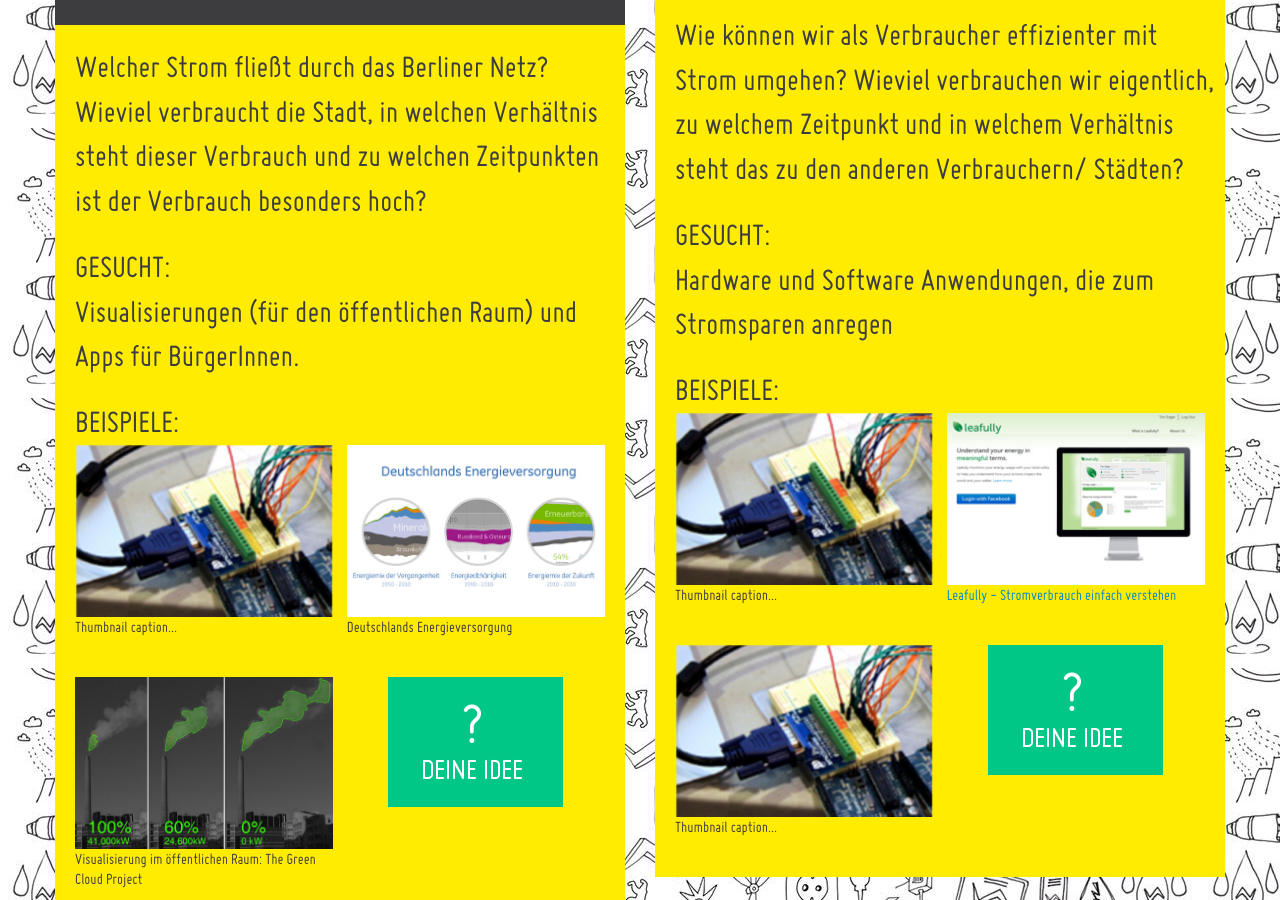
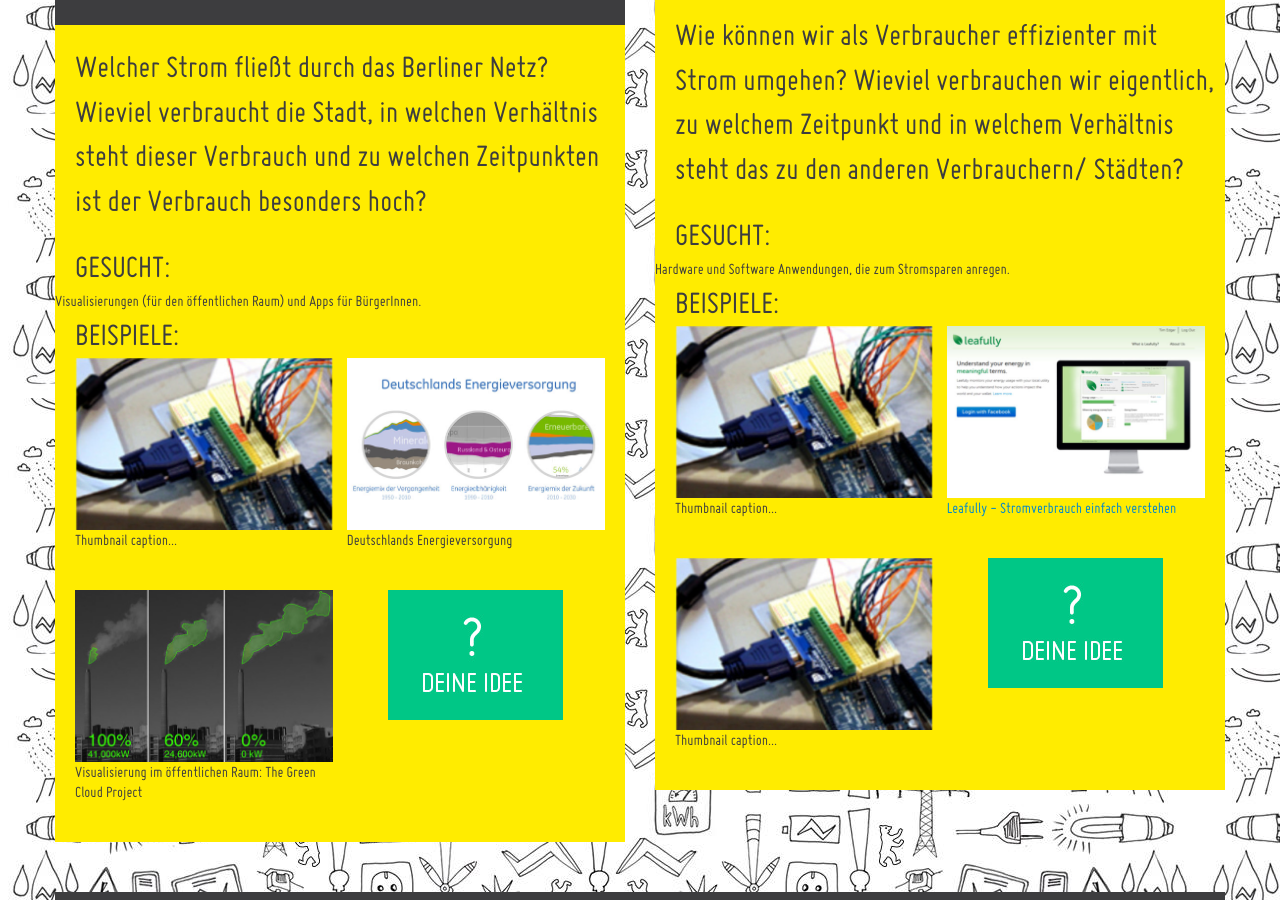
Before and after one commit to okfde/energyhack, a Jekyll site: the page built from index.html, in a window 1280 px wide and 900 px high, scrolled down 952 px. Built offline with Jekyll 4.4.1, drawn with Linux system fonts in a browser that asks for light colours; nearby versions of some CDN libraries.

Commit message:
absatze bearbeitet

```diff
--- a/_includes/challenges.html
+++ b/_includes/challenges.html
@@ -2,8 +2,7 @@
     <div class="span6 color3">
         <div class="heading color1"><b>Challenge 1:</b> Stromversorgung besser verstehen</div>
         <p>Welcher Strom fließt durch das Berliner Netz? Wieviel verbraucht die Stadt, in welchen Verhältnis steht dieser Verbrauch und zu welchen Zeitpunkten ist der Verbrauch besonders hoch?</p>
-        <h4>Gesucht:</h4>
-        <p>Visualisierungen (für den öffentlichen Raum) und Apps für BürgerInnen.</p>
+        <h4>Gesucht:</h4>Visualisierungen (für den öffentlichen Raum) und Apps für BürgerInnen.
         <h4>Beispiele:</h4>
         <ul class="thumbnails">
             <li class="span6">
@@ -37,8 +36,7 @@
     <div class="span6 color3">
         <div class="heading color1"><b>Challenge 2:</b> Energieeffizienz</div>
         <p>Wie können wir als Verbraucher effizienter mit Strom umgehen? Wieviel verbrauchen wir eigentlich, zu welchem Zeitpunkt und in welchem Verhältnis steht das zu den anderen Verbrauchern/ Städten?</p>
-        <h4>Gesucht:</h4>
-        <p>Hardware und Software Anwendungen, die zum Stromsparen anregen</p>
+        <h4>Gesucht:</h4>Hardware und Software Anwendungen, die zum Stromsparen anregen.
         <h4>Beispiele:</h4>
         <ul class="thumbnails">
             <li class="span6">
```
